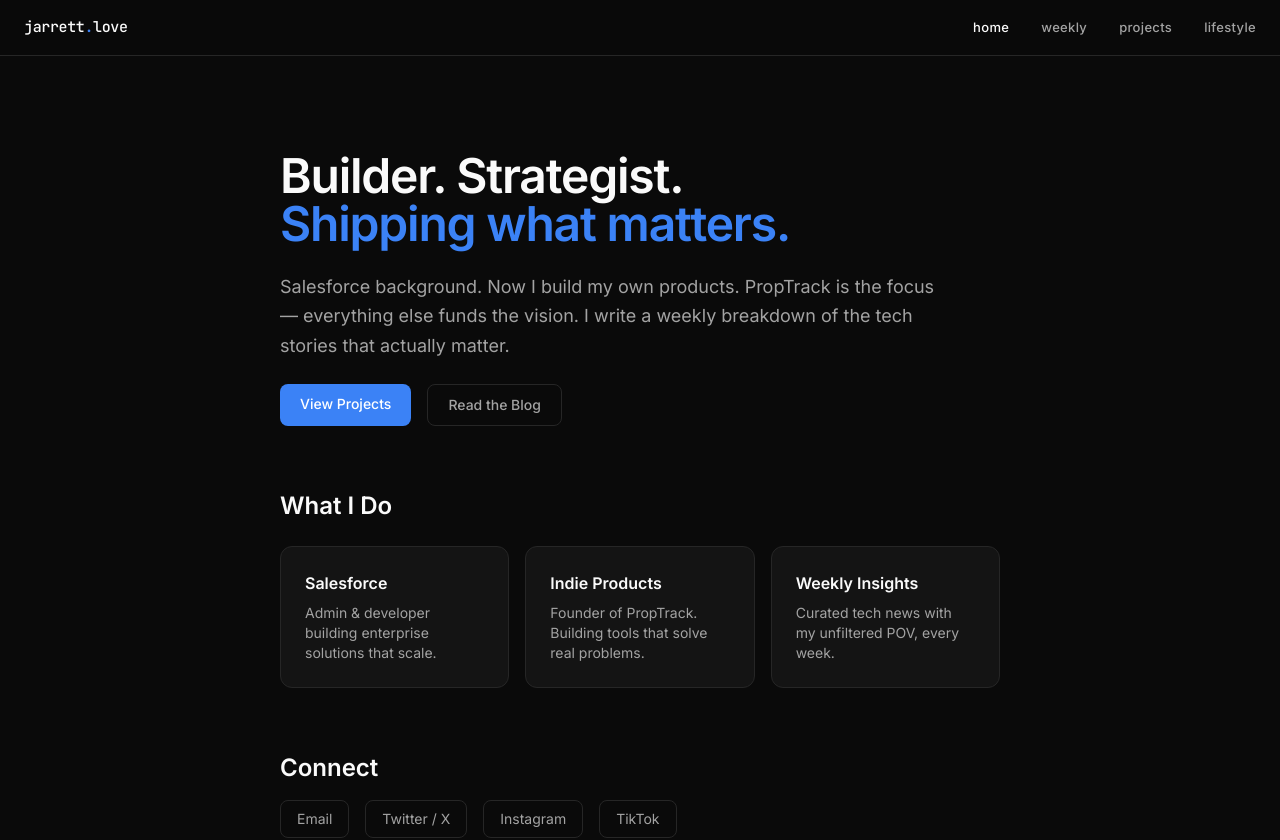
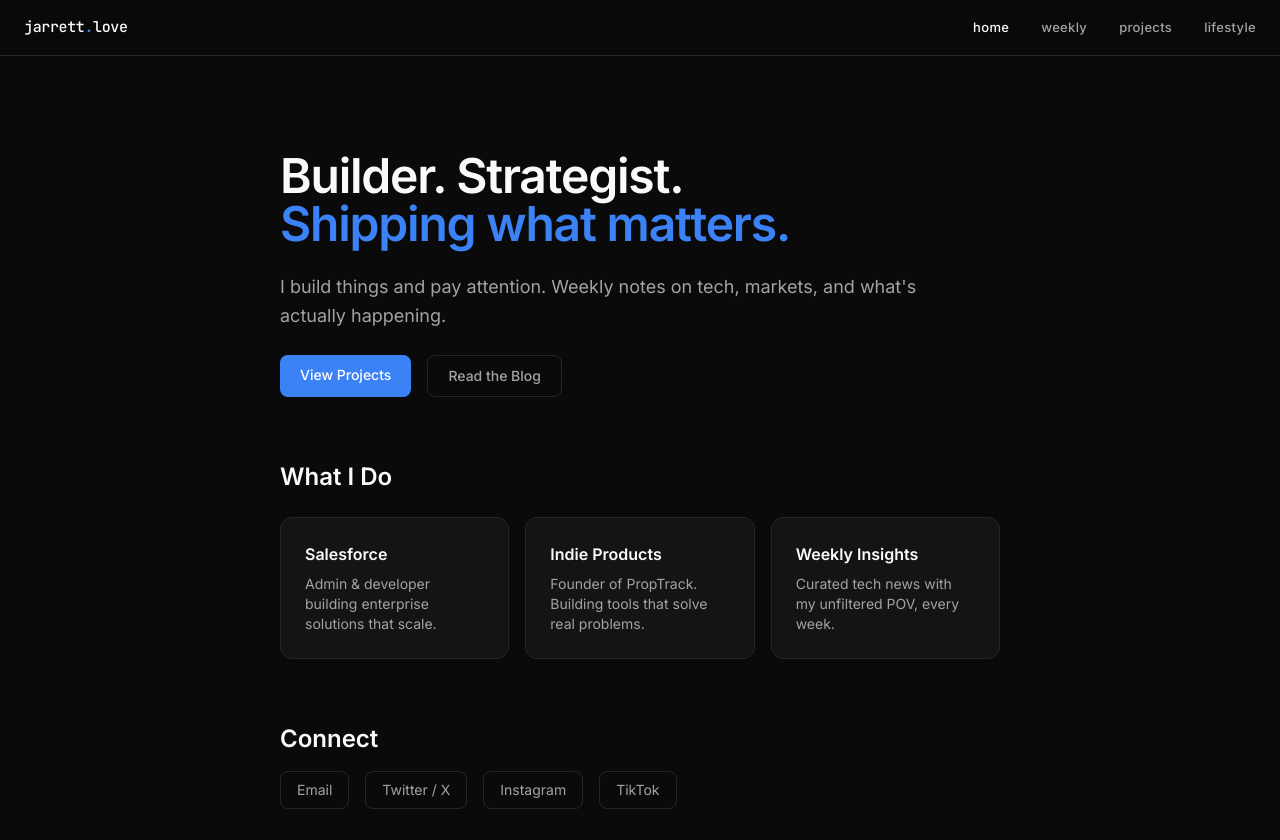
Before and after one commit to jarrettlove48-web/jarrett-dev, a Next.js app: page / in a window 1280 px wide. Shown: the top 840 px of the page. Built offline with nearby package versions, Linux system fonts and the light colour scheme.

Commit message:
Update hero copy — user's own voice

```diff
--- a/src/app/page.tsx
+++ b/src/app/page.tsx
@@ -18,9 +18,8 @@ export default function Home() {
           <span className="text-accent">Shipping what matters.</span>
         </h1>
         <p className="max-w-2xl text-lg leading-relaxed text-text-secondary">
-          Salesforce background. Now I build my own products. PropTrack is the
-          focus — everything else funds the vision. I write a weekly breakdown
-          of the tech stories that actually matter.
+          I build things and pay attention. Weekly notes on tech, markets,
+          and what&apos;s actually happening.
         </p>
         <div className="flex gap-4">
           <Link
```
